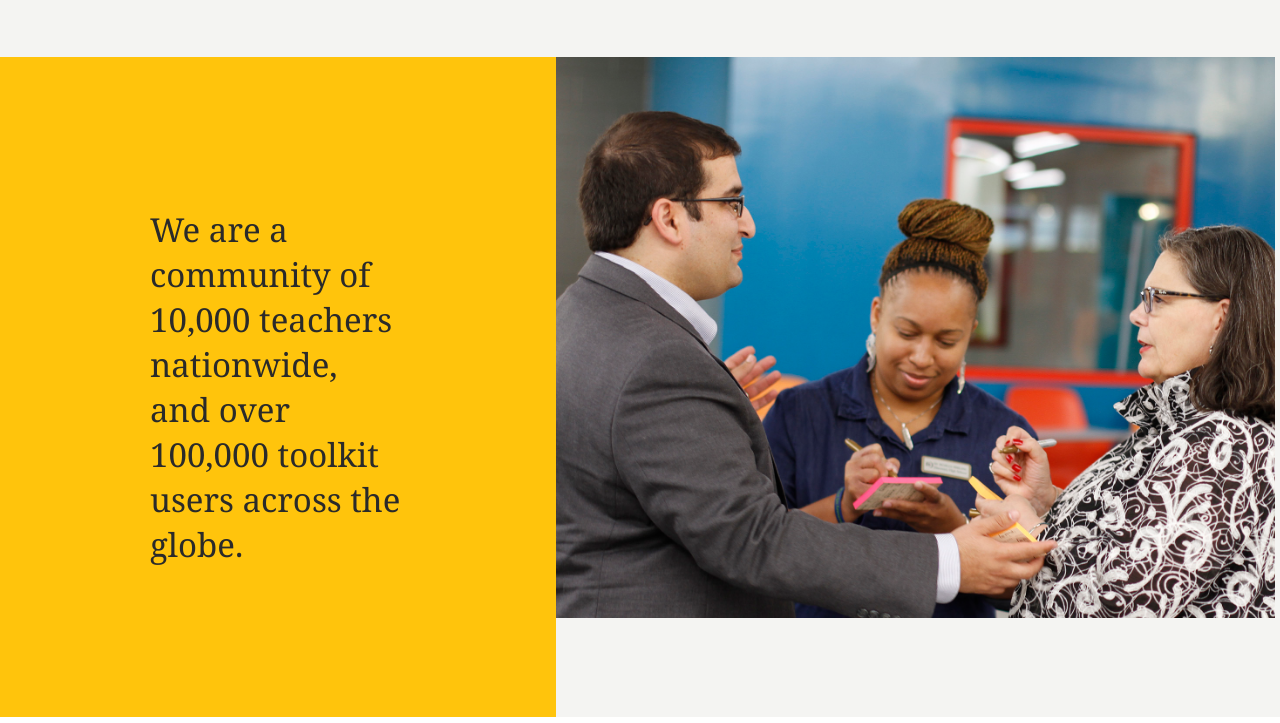
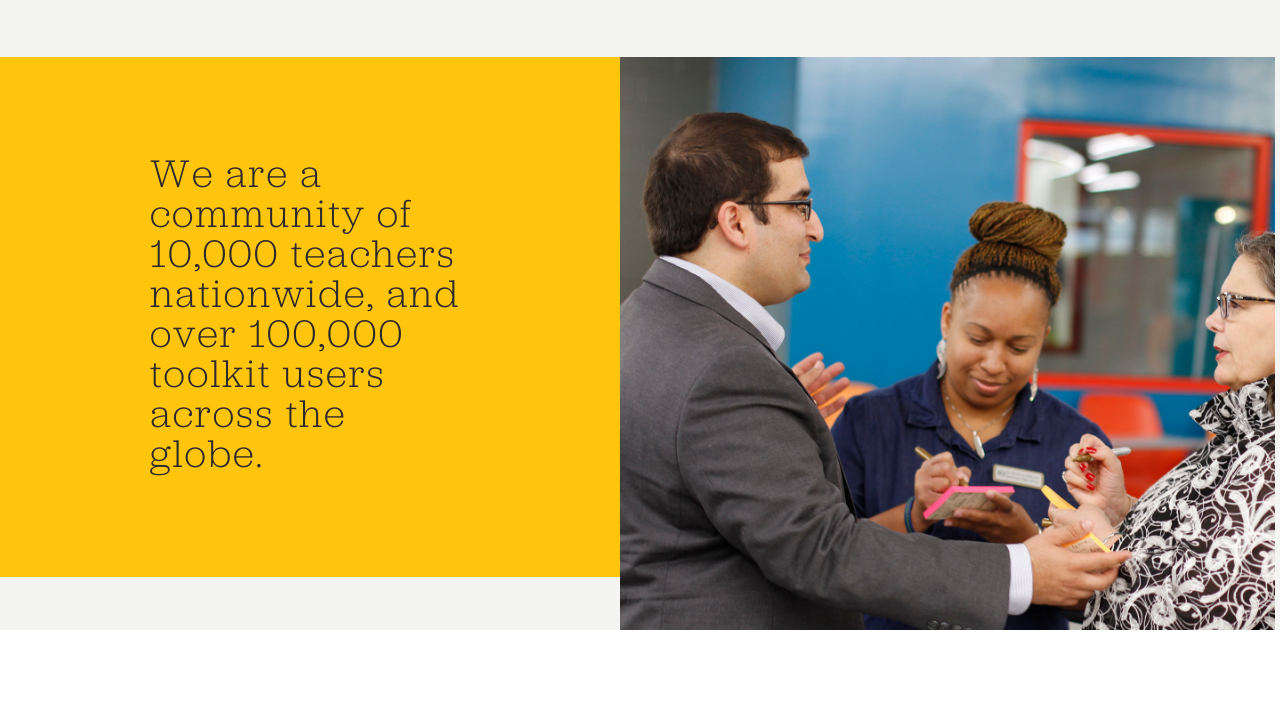
Before and after one commit to mmaret00/Internship-8-HTML, a plain HTML site: page index.html in a window 1280 px wide. Shown: the part 1117-1840 px from the top of the page. Drawn offline with Linux system fonts and the light colour scheme.

Commit message:
Minor updates to the second css file

```diff
--- a/styles2.css
+++ b/styles2.css
@@ -1,3 +1,8 @@
+@font-face {
+  font-family: "Jubilat Light";
+  src: url("./assets/fonts/Jubilat-Light.otf");
+}
+
 .demographics {
   padding-top: 60px;
   font-size: 0;
@@ -5,22 +10,21 @@
 
 .demographics__text {
   background-color: #ffc40c;
-  width: 20%;
+  width: 25%;
   color: #2a2a2a;
-  font-family: Jubilat, Georgia, sans-serif;
-  font-size: 33px;
-  padding: 150px 150px 150px 150px;
+  font-family: "Jubilat Light", Georgia, sans-serif;
+  font-size: 40px;
+  letter-spacing: 2px;
+  padding: 100px 150px;
   display: inline-block;
   vertical-align: top;
-  height: auto;
 }
 
 .demographics__image {
   background-image: url(./assets/diplomacy.jpg);
   background-size: cover;
-  width: 55%;
-  height: 561px;
+  width: 45%;
+  height: 573px;
   display: inline-block;
-  vertical-align: middle;
-  padding-right: 15px;
+  padding-right: 6.2%;
 }
```
